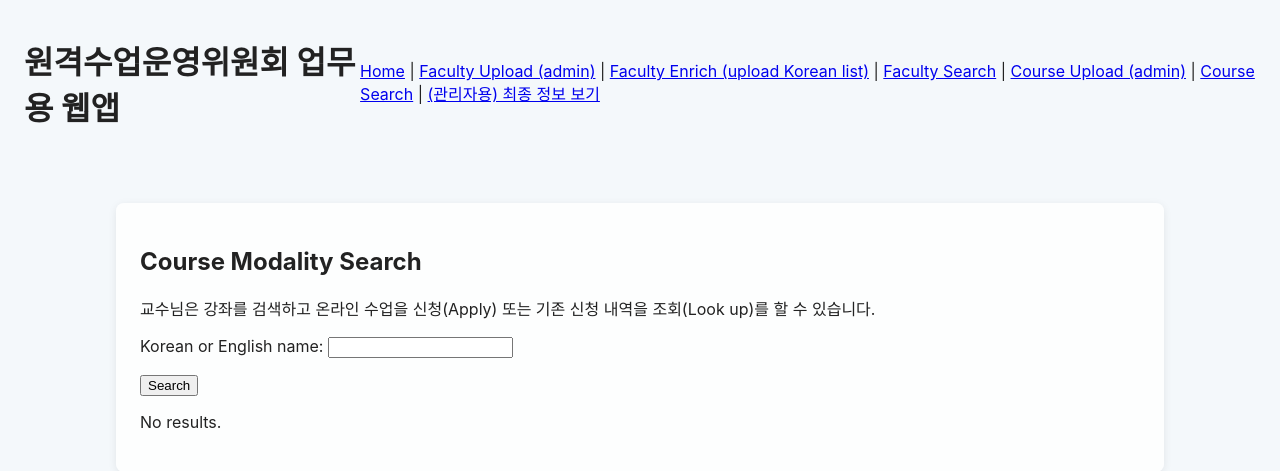
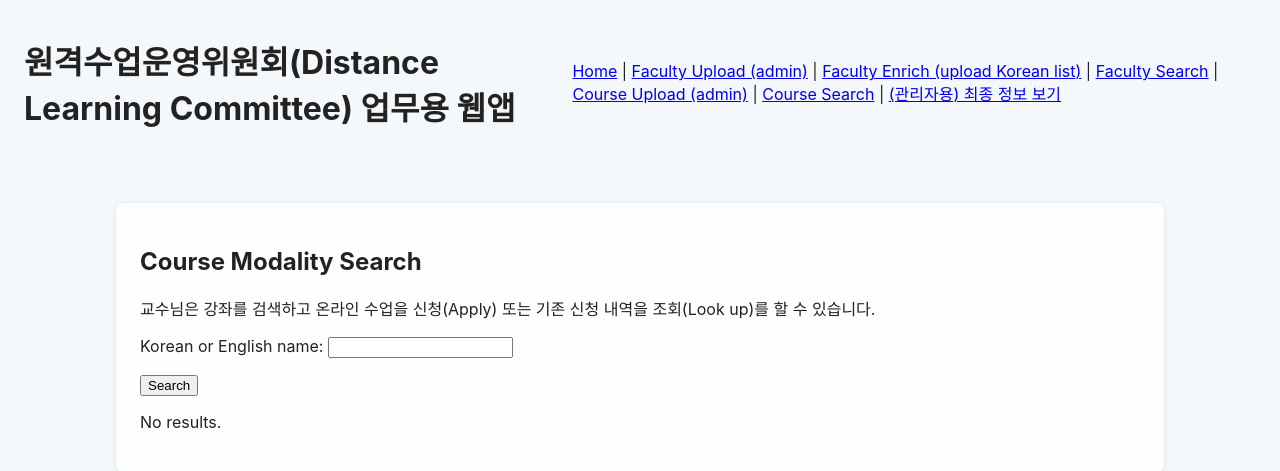
Before and after one commit to KDISCHOOL/Distance-Learning-Committee-6, a Django app: page /course/search/ in a window 1280 px wide. Shown: the top 471 px of the page. Run offline with Django 4.2, Linux system fonts and the light colour scheme.

Commit message:
Update header title to include English translation

```diff
--- a/templates/core/base.html
+++ b/templates/core/base.html
@@ -9,7 +9,7 @@
 <body class="site-body">
   <header class="site-header">
     <!-- 변경: 화면에 보이는 제목 -->
-    <h1>원격수업운영위원회 업무용 웹앱</h1>
+    <h1>원격수업운영위원회(Distance Learning Committee) 업무용 웹앱</h1>
     <nav>
         <a href="{% url 'core:index' %}">Home</a> |
         <a href="{% url 'core:faculty_upload' %}">Faculty Upload (admin)</a> |
```
